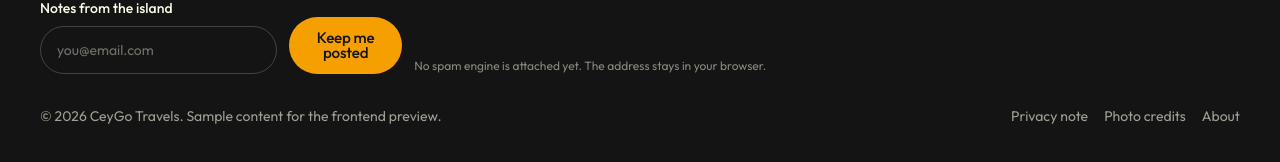
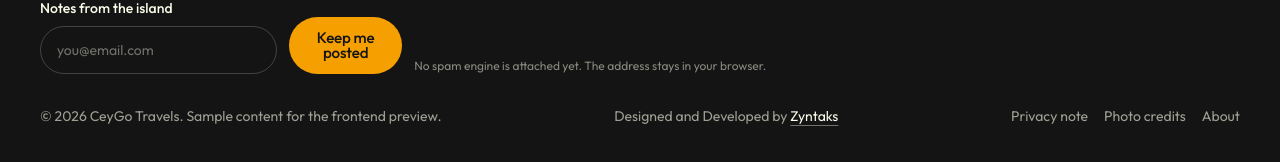
Before and after one commit to hashan-jay/ceygo-travels, a Next.js app in the folder ceygo-travels/frontend/: page / in a window 1280 px wide. Shown: the part 10010-10172 px from the top of the page. Built offline with nearby package versions, Linux system fonts and the light colour scheme; no server answers.

Commit message:
Added developer credits

```diff
--- a/ceygo-travels/frontend/src/components/layout/Footer.tsx
+++ b/ceygo-travels/frontend/src/components/layout/Footer.tsx
@@ -59,6 +59,17 @@ export function Footer() {
         <NewsletterForm />
         <div className="mt-8 flex flex-col gap-3 text-sm text-cream/60 md:flex-row md:items-center md:justify-between">
           <p>© {new Date().getFullYear()} CeyGo Travels. Sample content for the frontend preview.</p>
+          <p>
+            Designed and Developed by{" "}
+            <a
+              href="https://www.zyntaks.lk"
+              target="_blank"
+              rel="noopener noreferrer"
+              className="text-cream underline decoration-cream/40 underline-offset-4 hover:text-saffron"
+            >
+              Zyntaks
+            </a>
+          </p>
           <div className="flex gap-4">
             <Link href="/privacy" className="hover:text-cream">Privacy note</Link>
             <Link href="/credits" className="hover:text-cream">Photo credits</Link>
```
